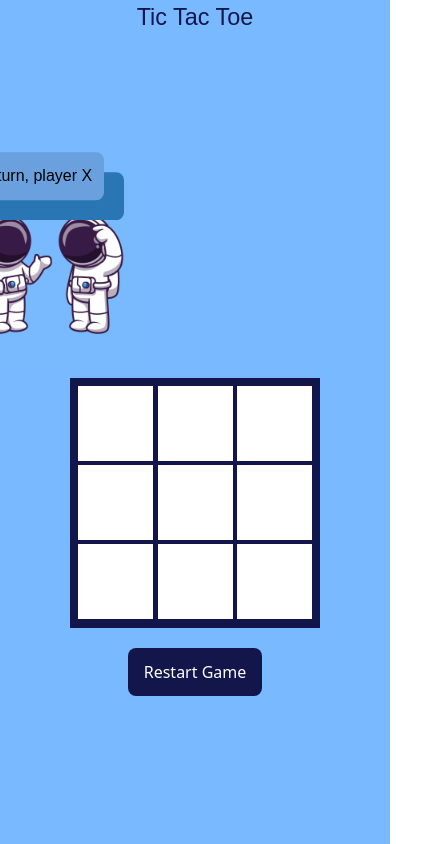
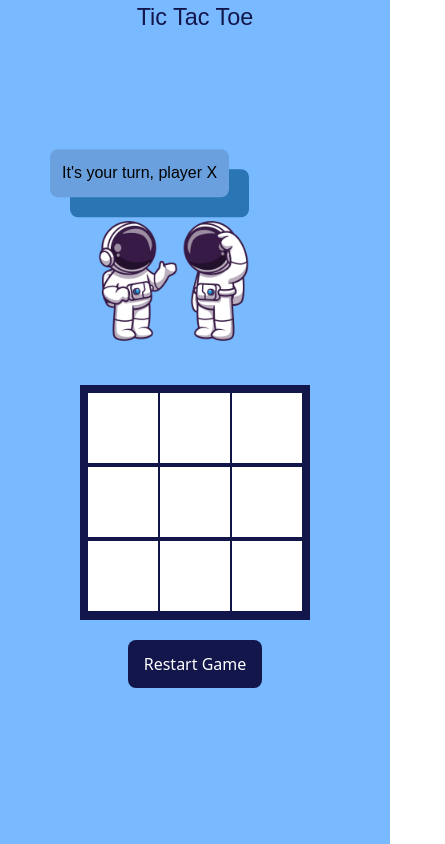
Before and after one commit to Janarthanan2107/tic-tac-toe-React, a React (Vite) app: page / in a window 390 px wide. Shown: the whole page, 445 px wide, since content can reach past the window. Built offline with nearby package versions, Linux system fonts and the light colour scheme; a web font is replaced by a local one.

Commit message:
providing media query to our app

```diff
--- a/src/App.css
+++ b/src/App.css
@@ -11,6 +11,7 @@
     }
 
     .left-section{
+        width: 250px !important;
         top: 120px;
     }
 
@@ -20,16 +21,16 @@
 
     .message{
         font-size: 1rem;
-        margin-top: -20px;
+        margin-top: -30px;
     }
 
     .xo-grid{
-        width: 250px !important;
-        height: 250px !important;
+        width: 230px !important;
+        height: 235px !important;
     }
 
     .cell {
-        width: 75px !important;
-        height: 75px !important;
+        width: 70px !important;
+        height: 70px !important;
     }
 }
```
